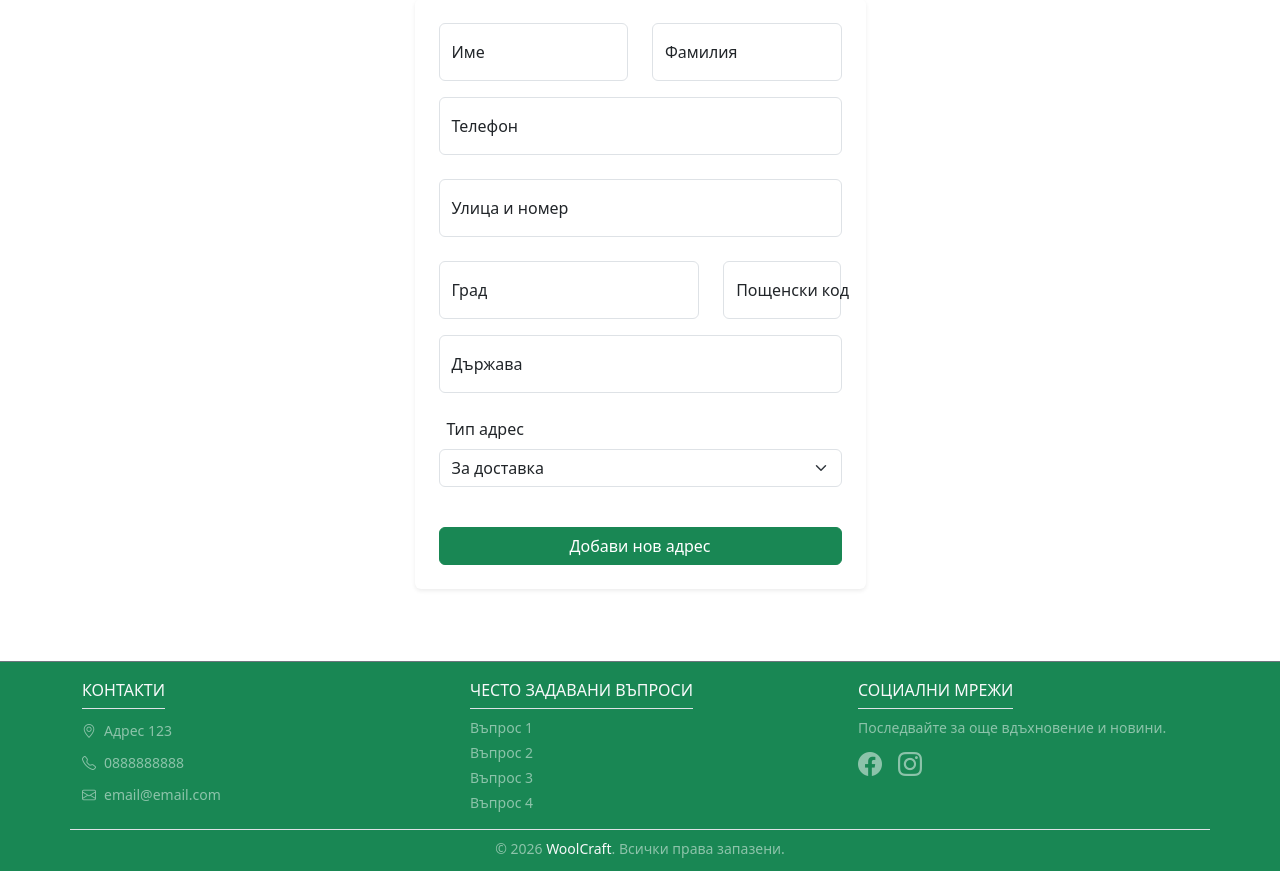
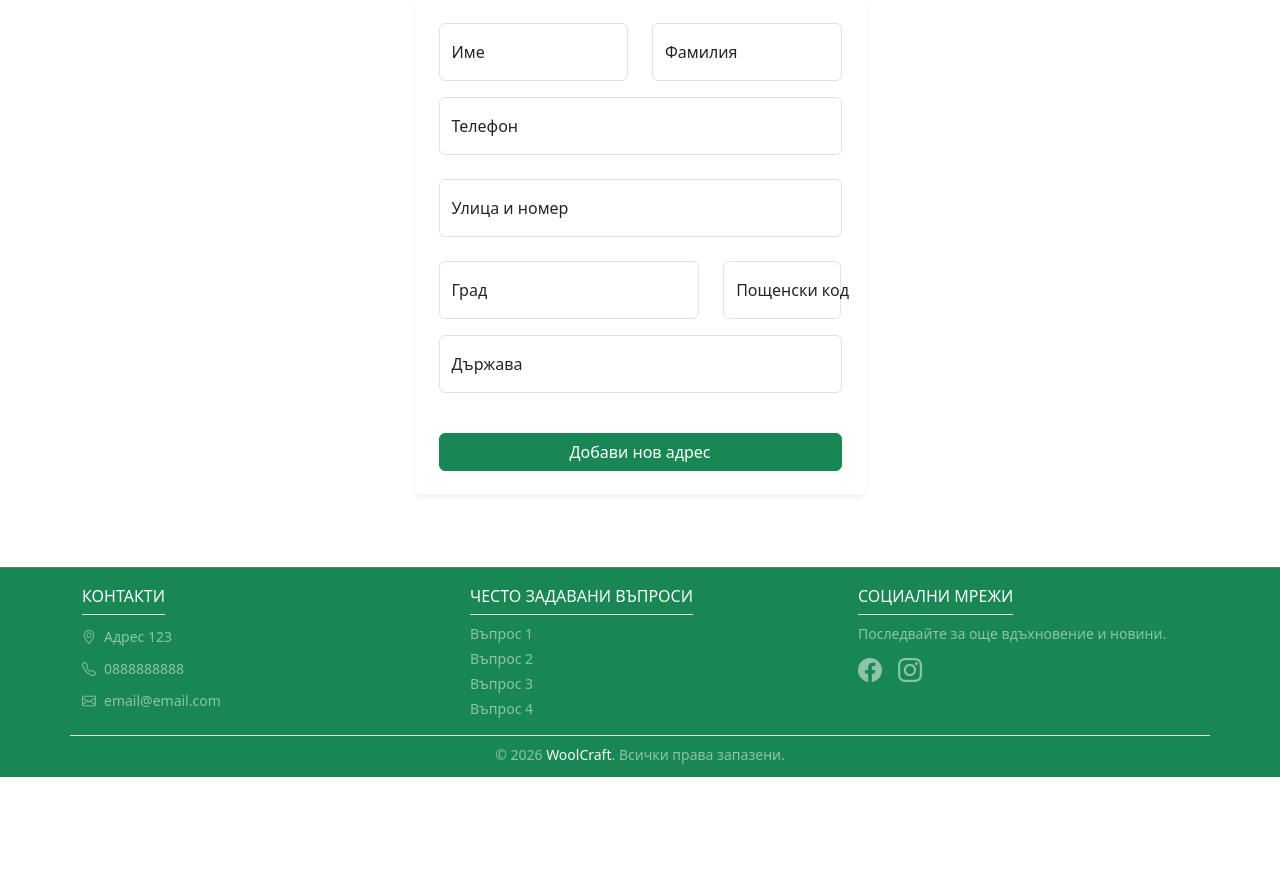
Before and after one commit to mvulch/woolcraft-api, a Django app: page /orders/address-create/ in a window 1280 px wide. Shown: the part 237-1108 px from the top of the page. After the commit the page ends 1014 px from the top, so only its background shows below. Run offline with Django 5.2, Linux system fonts and the light colour scheme; the visitor is signed in with stand-in values (Sample User, id 1); data that the repository does not hold is empty.

Commit message:
Remove Address Types

```diff
--- a/orders/admin.py
+++ b/orders/admin.py
@@ -4,9 +4,9 @@ from .models import Address, Cart, CartItem, Order, OrderItem, OrderStatusHistor
 
 @admin.register(Address)
 class AddressAdmin(admin.ModelAdmin):
-    list_display = ("user","street", "city", "country", "address_type")
+    list_display = ("user","street", "city", "country")
     search_fields = ("city", "country", "user__email")
-    list_filter = ("address_type", "is_default")
+    list_filter = ("is_default",)
     readonly_fields = ("created_at",)
 
 @admin.register(Cart)
--- a/orders/forms.py
+++ b/orders/forms.py
@@ -4,10 +4,7 @@ from .models import Address
 class AddressForm(forms.ModelForm):
     class Meta:
         model = Address
-        fields = ['first_name', 'last_name', 'phone', 'street', 'city', 'postal_code', 'country', 'address_type']
-        widgets = {
-            'address_type': forms.Select(attrs={'class': 'form-select '})
-        }
+        fields = ['first_name', 'last_name', 'phone', 'street', 'city', 'postal_code', 'country']
         labels = {
             'first_name': 'Име',
             'last_name': 'Фамилия',
@@ -16,5 +13,4 @@ class AddressForm(forms.ModelForm):
             'city': 'Град',
             'postal_code': 'Пощенски код',
             'country': 'Държава',
-            'address_type': 'Тип адрес',
         }
--- a/orders/models.py
+++ b/orders/models.py
@@ -4,10 +4,6 @@ from products.models import Product
 
 # Create your models here.
 class Address(models.Model):
-    class Types(models.TextChoices):
-        SHIPPING = "SHIPPING", "За доставка"
-        INVOICING = "INVOICING", "За фактуриране"
-
     user = models.ForeignKey(settings.AUTH_USER_MODEL,on_delete=models.CASCADE, related_name="addresses")
     first_name = models.CharField(max_length=25,blank=False)
     last_name = models.CharField(max_length=30,blank=False)
@@ -16,7 +12,6 @@ class Address(models.Model):
     city = models.CharField(max_length=30,blank=False)
     postal_code = models.CharField(max_length=10,blank=False)
     country = models.CharField(max_length=30,blank=False)
-    address_type = models.CharField(max_length=20, choices=Types.choices, default=Types.SHIPPING)
     is_default = models.BooleanField(default=False)
     created_at = models.DateTimeField(auto_now_add=True)
 
--- a/templates/orders/address_form.html
+++ b/templates/orders/address_form.html
@@ -105,16 +105,6 @@
                         {% endif %}
                     </div>
 
-                    <div class="mb-4">
-                        <label for="{{ form.address_type.id_for_label }}" class="form-label ps-2 fw-medium">
-                            {{ form.address_type.label }}
-                        </label>
-                        {{ form.address_type }}
-                        {% if form.address_type.errors %}
-                        <div class="text-danger small">{{ form.address_type.errors|striptags }}</div>
-                        {% endif %}
-                    </div>
-
                     <button type="submit" class="btn btn-success w-100 mt-3">
                         {% if form.instance.pk %}Запази промените{% else %}Добави нов адрес{% endif %}
                     </button>
--- a/templates/staff/staff_dashboard.html
+++ b/templates/staff/staff_dashboard.html
@@ -89,7 +89,6 @@
                         <a href="{% url 'staff:staff_order_detail' order.id %}"
                            class="text-decoration-none fw-medium">#{{ order.id }}</a>
                         <p class="text-muted small mb-0">{{ order.user.get_full_name }}</p>
-                        <p class="text-muted small mb-0">{{ order.address.get_address_type_display }}</p>
 
                     </div>
                     <div class="text-end">
```
